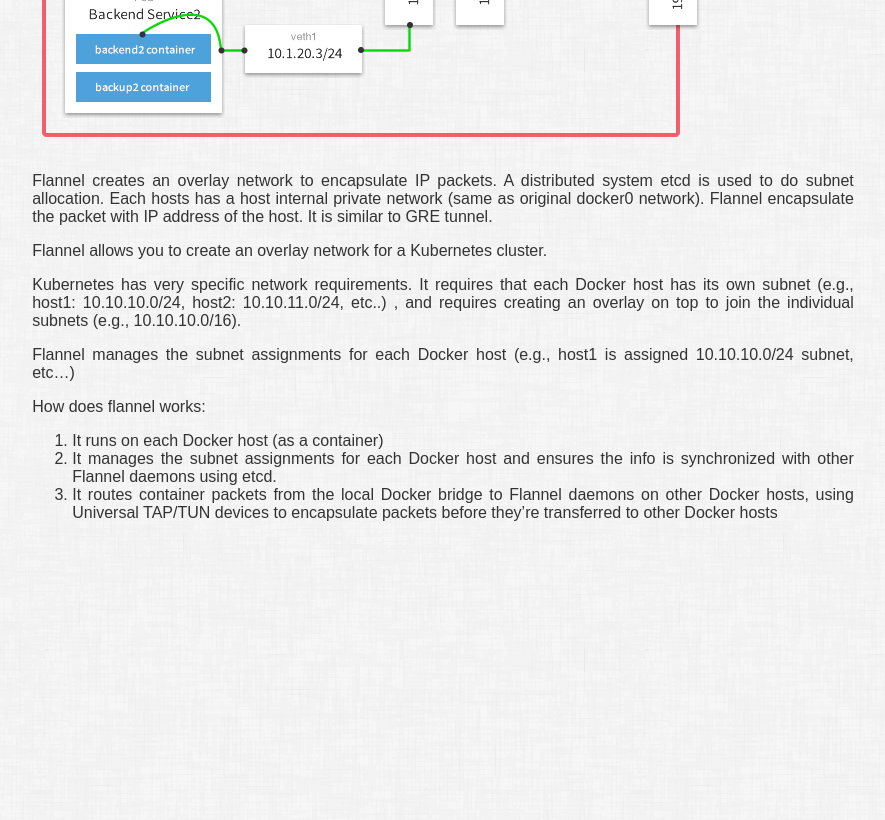
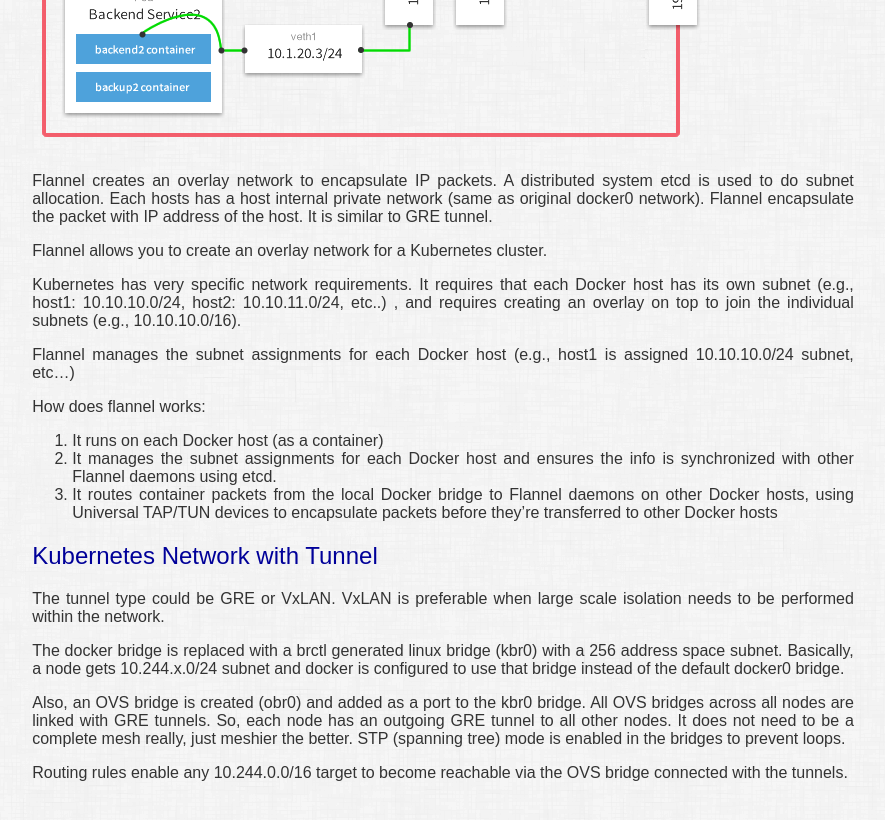
Before and after one commit to k82cn/k82cn.github.io, a Jekyll site: the page built from _posts/2015-11-19-k8s_docker_network.md, in a window 1280 px wide and 900 px high, scrolled down 1745 px. Shown: the top 820 px of the window, without its empty margins (197-1082 px from the left). Built offline with Jekyll 4.4.1, drawn with Linux system fonts in a browser that asks for light colours; comment, search, counter and statistics services are not loaded; before the commit the page ends 2385 px from its top, so only the background shows below that.

```diff
--- a/_posts/2015-11-19-k8s_docker_network.md
+++ b/_posts/2015-11-19-k8s_docker_network.md
@@ -42,3 +42,14 @@ How does flannel works:
 1. It runs on each Docker host (as a container)
 1. It manages the subnet assignments for each Docker host and ensures the info is synchronized with other Flannel daemons using etcd.
 1. It routes container packets from the local Docker bridge to Flannel daemons on other Docker hosts, using Universal TAP/TUN devices to encapsulate packets before they're transferred to other Docker hosts
+
+
+## Kubernetes Network with Tunnel
+
+The tunnel type could be GRE or VxLAN. VxLAN is preferable when large scale isolation needs to be performed within the network.
+
+The docker bridge is replaced with a brctl generated linux bridge (kbr0) with a 256 address space subnet. Basically, a node gets 10.244.x.0/24 subnet and docker is configured to use that bridge instead of the default docker0 bridge.
+
+Also, an OVS bridge is created (obr0) and added as a port to the kbr0 bridge. All OVS bridges across all nodes are linked with GRE tunnels. So, each node has an outgoing GRE tunnel to all other nodes. It does not need to be a complete mesh really, just meshier the better. STP (spanning tree) mode is enabled in the bridges to prevent loops.
+
+Routing rules enable any 10.244.0.0/16 target to become reachable via the OVS bridge connected with the tunnels.
```
Also changed, not shown: _posts/2015-11-12-storage-in-docker-and-k8s.md (+1 -1 lines).
